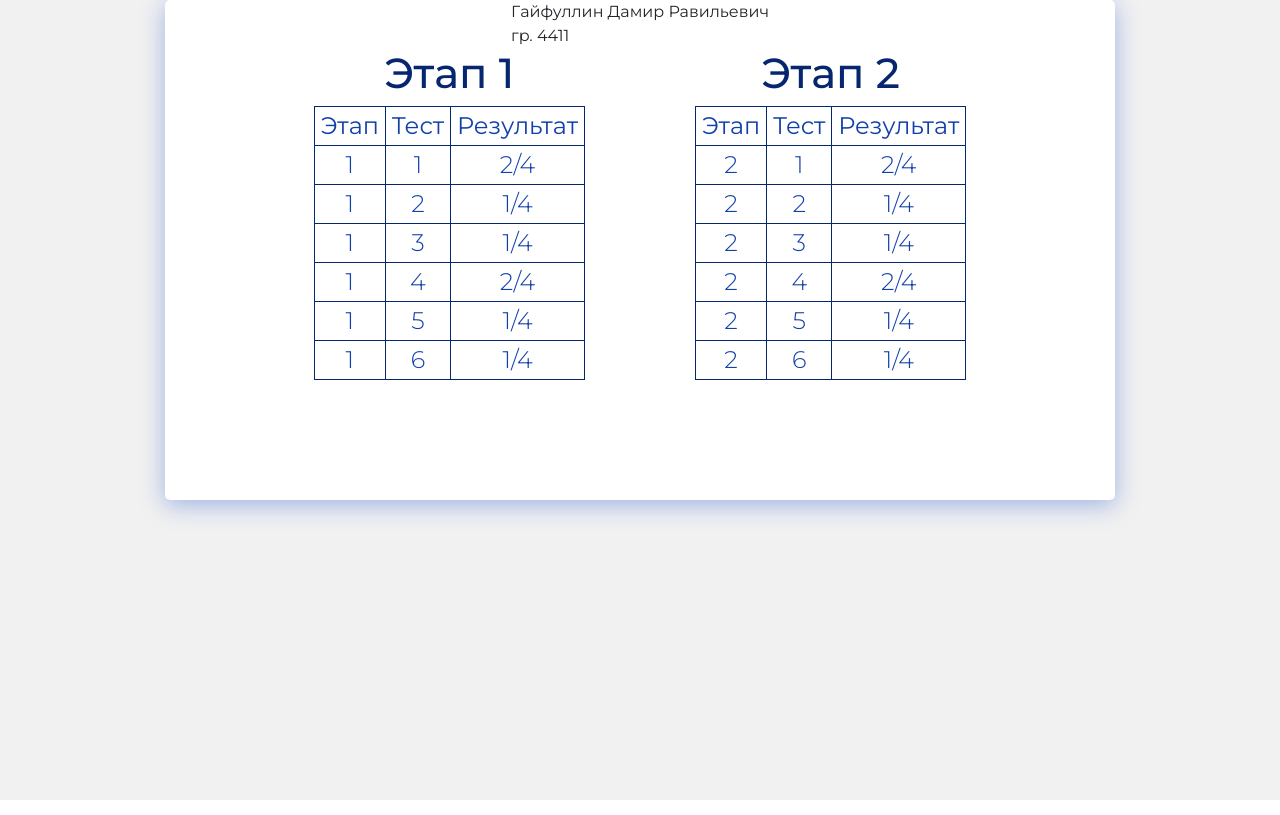
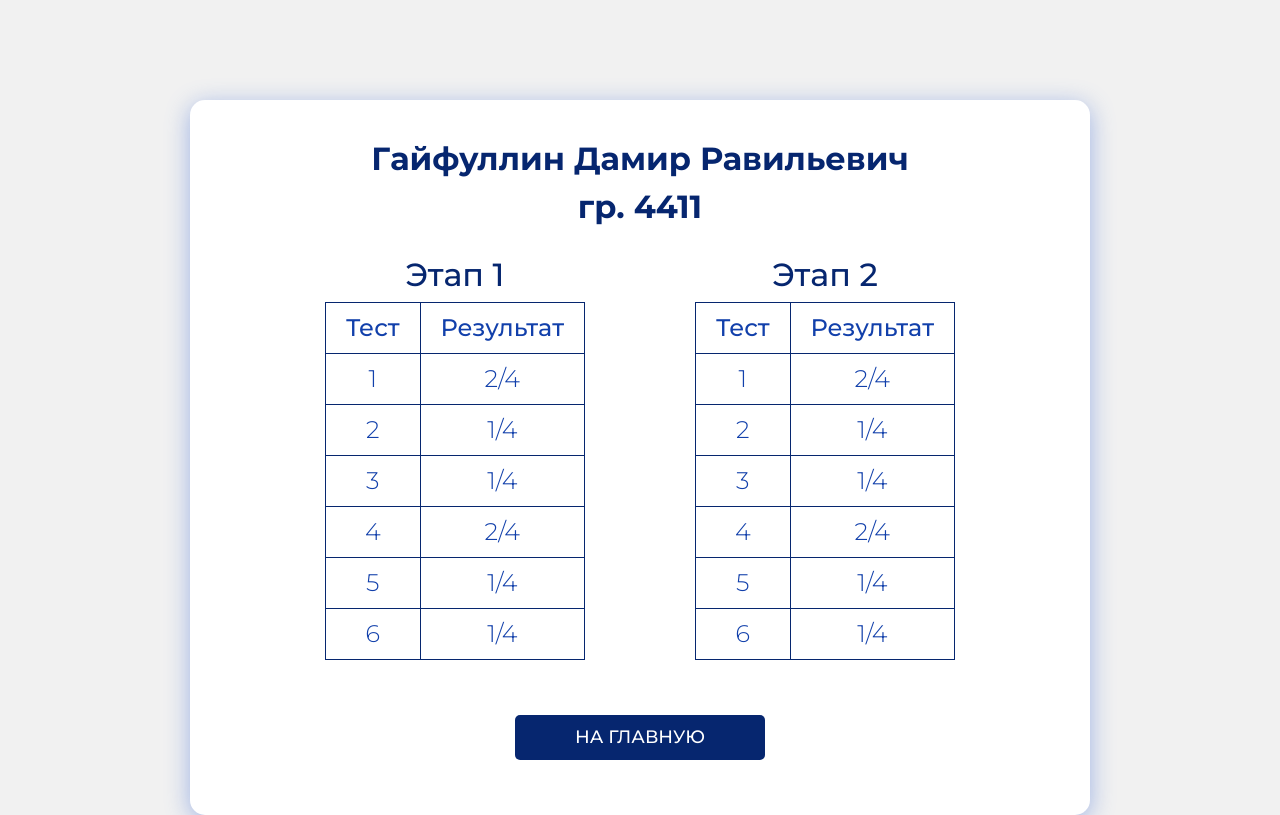
Before and after one commit to GaifullinDamir/contrast-test-app, a React (Create React App) app: page /result in a window 1280 px wide. Built offline with nearby package versions, Linux system fonts and the light colour scheme.

Commit message:
Завершил верстку ResultsPage. Сделал hover для кнопок. Прописал переход по кнопке в окне результата на главную страницу

```diff
--- a/src/pages/ResultPage/ResultPage.js
+++ b/src/pages/ResultPage/ResultPage.js
@@ -1,6 +1,14 @@
 import React from 'react';
+import { useNavigate } from 'react-router-dom';
 
 const ResultPage = () => {
+    const navigate = useNavigate();
+
+    const onClick = (e) => {
+        e.preventDefault();
+
+        navigate('/');
+    }
     return (
         <div className='result-page'>
             <div className='container'>
@@ -14,37 +22,30 @@ const ResultPage = () => {
                             <h1 className='header_table'>Этап 1</h1>
                             <table className='result-page__table'>
                                 <tr className='result-page__table_row'>
-                                    <td className='result-page__table_data'><span>Этап</span></td>
                                     <td className='result-page__table_data'><span>Тест</span></td>
                                     <td className='result-page__table_data'><span>Результат</span></td>
                                 </tr>
                                 <tr className='result-page__table_row'>
                                     <td className='result-page__table_data'>1</td>
-                                    <td className='result-page__table_data'>1</td>
                                     <td className='result-page__table_data'>2/4</td>
                                 </tr>
                                 <tr className='result-page__table_row'>
-                                    <td className='result-page__table_data'>1</td>
                                     <td className='result-page__table_data'>2</td>
                                     <td className='result-page__table_data'>1/4</td>
                                 </tr>
                                 <tr className='result-page__table_row'>
-                                    <td className='result-page__table_data'>1</td>
                                     <td className='result-page__table_data'>3</td>
                                     <td className='result-page__table_data'>1/4</td>
                                 </tr>
                                 <tr className='result-page__table_row'>
-                                    <td className='result-page__table_data'>1</td>
                                     <td className='result-page__table_data'>4</td>
                                     <td className='result-page__table_data'>2/4</td>
                                 </tr>
                                 <tr className='result-page__table_row'>
-                                    <td className='result-page__table_data'>1</td>
                                     <td className='result-page__table_data'>5</td>
                                     <td className='result-page__table_data'>1/4</td>
                                 </tr>
                                 <tr className='result-page__table_row'>
-                                    <td className='result-page__table_data'>1</td>
                                     <td className='result-page__table_data'>6</td>
                                     <td className='result-page__table_data'>1/4</td>
                                 </tr>
@@ -54,43 +55,37 @@ const ResultPage = () => {
                             <h1 className='header_table'>Этап 2</h1>
                             <table className='result-page__table'>
                                 <tr className='result-page__table_row'>
-                                    <td className='result-page__table_data'><span>Этап</span></td>
                                     <td className='result-page__table_data'><span>Тест</span></td>
                                     <td className='result-page__table_data'><span>Результат</span></td>
                                 </tr>
                                 <tr className='result-page__table_row'>
-                                    <td className='result-page__table_data'>2</td>
                                     <td className='result-page__table_data'>1</td>
                                     <td className='result-page__table_data'>2/4</td>
                                 </tr>
                                 <tr className='result-page__table_row'>
                                     <td className='result-page__table_data'>2</td>
-                                    <td className='result-page__table_data'>2</td>
                                     <td className='result-page__table_data'>1/4</td>
                                 </tr>
                                 <tr className='result-page__table_row'>
-                                    <td className='result-page__table_data'>2</td>
                                     <td className='result-page__table_data'>3</td>
                                     <td className='result-page__table_data'>1/4</td>
                                 </tr>
                                 <tr className='result-page__table_row'>
-                                    <td className='result-page__table_data'>2</td>
                                     <td className='result-page__table_data'>4</td>
                                     <td className='result-page__table_data'>2/4</td>
                                 </tr>
                                 <tr className='result-page__table_row'>
-                                    <td className='result-page__table_data'>2</td>
                                     <td className='result-page__table_data'>5</td>
                                     <td className='result-page__table_data'>1/4</td>
                                 </tr>
                                 <tr className='result-page__table_row'>
-                                    <td className='result-page__table_data'>2</td>
                                     <td className='result-page__table_data'>6</td>
                                     <td className='result-page__table_data'>1/4</td>
                                 </tr>
                             </table>
                         </div>
                     </div>
+                    <button className='button' onClick={onClick}>На главную</button>
                 </div>
             </div>
         </div>
--- /dev/null
+++ b/src/scss/base/_mixins.scss
@@ -0,0 +1,7 @@
+@mixin button_hover {
+    transition: 0.3s all;
+    &:hover {
+        background-color: $main-color;
+        box-shadow: 0px 5px 25px 0px $main-color-pale-light-op50;
+    }
+}
--- a/src/scss/blocks/_buttons.scss
+++ b/src/scss/blocks/_buttons.scss
@@ -11,4 +11,5 @@
     font-weight: 500;
     text-transform: uppercase;
     cursor: pointer;
+    @include button_hover
 }
--- a/src/scss/blocks/_header.scss
+++ b/src/scss/blocks/_header.scss
@@ -2,7 +2,7 @@
     font-size: 64px;
     color: $main-color-dark;
     &_table {
-        font-size: 42px;
+        font-size: 32px;
         color: $main-color-dark;
     }
 }
--- a/src/scss/blocks/pages/_resultPage.scss
+++ b/src/scss/blocks/pages/_resultPage.scss
@@ -1,21 +1,35 @@
 .result-page{
     min-height: 100vh;
     background: $pale-white-color;
+    display: flex;
+    justify-content: center;
+    &__info {
+        margin-top: 35px;
+        text-align: center;
+        font-size: 32px;
+        font-weight: 600;
+        color: $main-color-dark;
+    }
     &__wrapper {
-        min-width: 800px;
+        min-width: 900px;
         min-height: 500px;
+        margin-top: 100px;
         display: flex;
         flex-direction: column;
         align-items: center;
         background: #ffffff;
-        border-radius: 5px;
+        border-radius: 15px;
         box-shadow: 0px 5px 25px 0px $main-color-pale-light-op50;
+        button {
+            margin: 55px 0;
+        }
     }
     &__table {
         margin: 0 55px;
         border: 1px solid $main-color-dark;
         &-container {
             display: flex;
+            margin-top: 25px;
 
         }
         &_wrapper {
@@ -29,10 +43,12 @@
             color: $main-color;
             font-size: 24px;
             font-weight: 300;
+            padding: 7px 15px;
             span {
                 padding: 5px;
-                font-weight: 400;
+                font-weight: 500;
             }
         }
     }
+
 }
--- a/src/scss/blocks/pages/_startPage.scss
+++ b/src/scss/blocks/pages/_startPage.scss
@@ -1,6 +1,5 @@
 
 .start-page {
-    // background: linear-gradient(90deg, $base-ultralight-color-op50, #efefef);
     background: $pale-white-color;
     min-height: 100vh;
     display: flex;
--- a/src/scss/style.scss
+++ b/src/scss/style.scss
@@ -1,6 +1,7 @@
 @import '../../node_modules/bootstrap/dist/css/bootstrap-reboot.css';
 @import './base/fonts.scss';
 @import './base/variables.scss';
+@import './base/mixins.scss';
 @import '../font-awesome/scss/font-awesome.scss';
 
 * {
```
